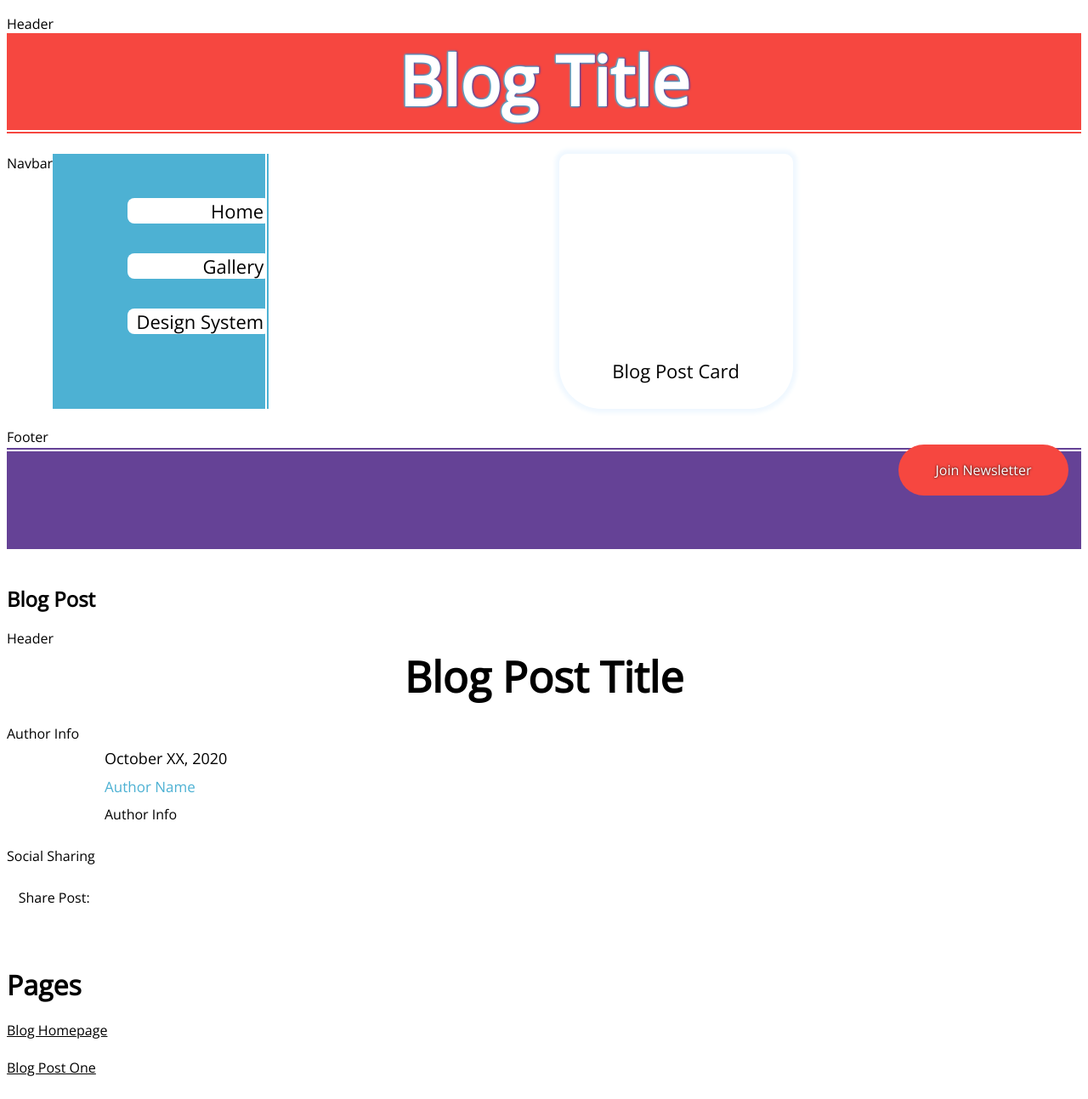
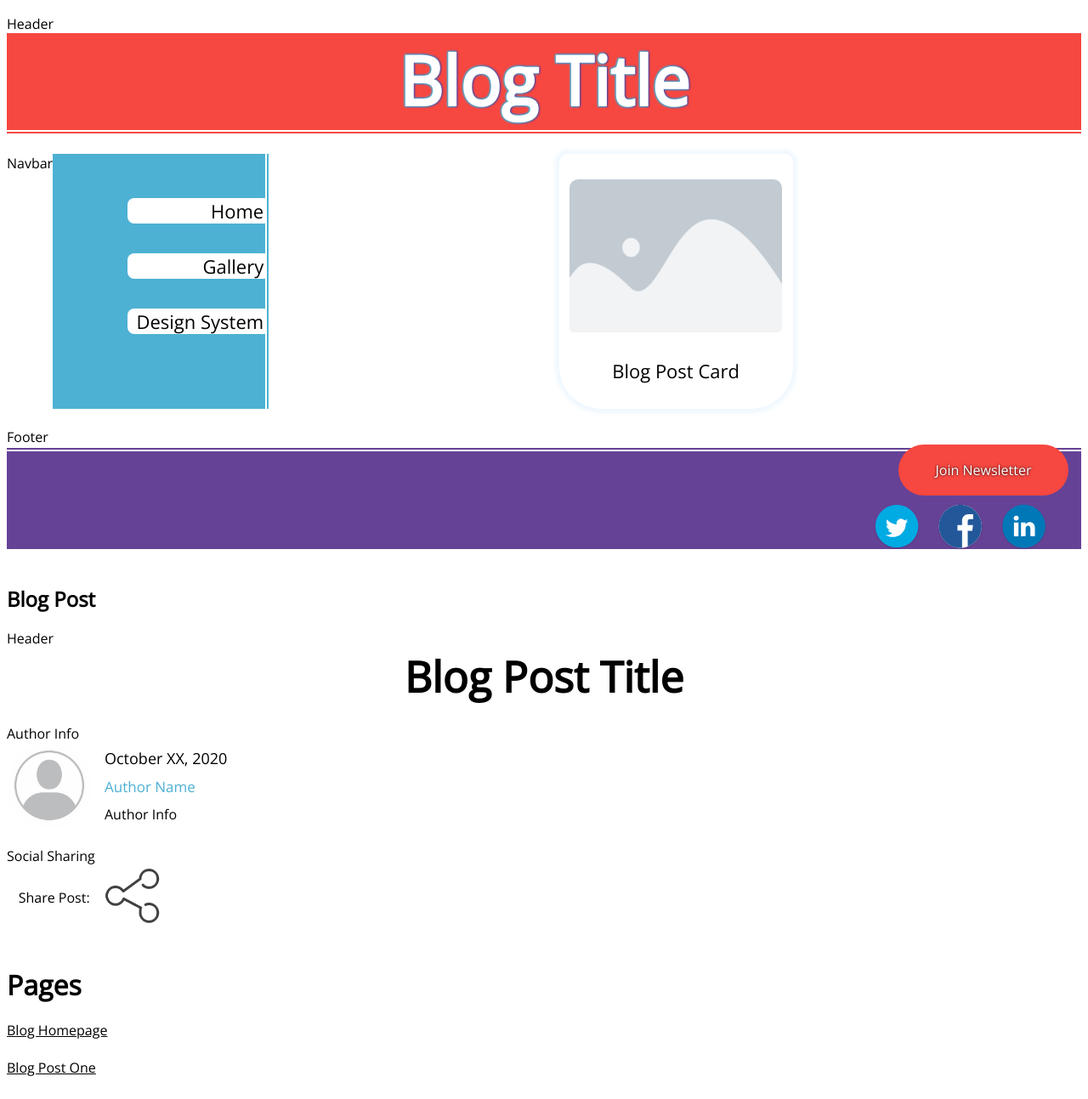
Before and after one commit to jdelgado111/jdelgado111.github.io, a plain HTML site: page DesignSystem.html in a window 1280 px wide. Shown: the part 2182-3475 px from the top of the page at 85% size. Drawn offline with nearby package versions, Linux system fonts and the light colour scheme.

Commit message:
Update DesignSystem.css

```diff
--- a/DesignSystem.css
+++ b/DesignSystem.css
@@ -91,7 +91,7 @@ blockquote {
 }
 
 .placeholder-image {
-    background-image: url("../images/placeholder.png");
+    background-image: url("placeholder.png");
 }
 
 .caption {
@@ -229,15 +229,15 @@ blockquote {
 }
 
 .twit-icon {
-    background: url(../images/twitter.svg) no-repeat;
+    background: url(twitter.svg) no-repeat;
 }
 
 .face-icon {
-    background: url(../images/facebook.svg) no-repeat;
+    background: url(facebook.svg) no-repeat;
 }
 
 .link-icon {
-    background: url(../images/linkedin.svg) no-repeat;
+    background: url(linkedin.svg) no-repeat;
 }
 
 
@@ -262,7 +262,7 @@ blockquote {
 }
 
 .placeholder-icon {
-    background-image: url(../images/placeholder-icon.jpg);
+    background-image: url(placeholder-icon.jpg);
 }
 
 .author-content {
@@ -293,7 +293,7 @@ blockquote {
 }
 
 .share-icon {
-    background: url(../images/shareicon.png);
+    background: url(shareicon.png);
     background-repeat: no-repeat;
     background-size: contain;
     background-position: center;
```
